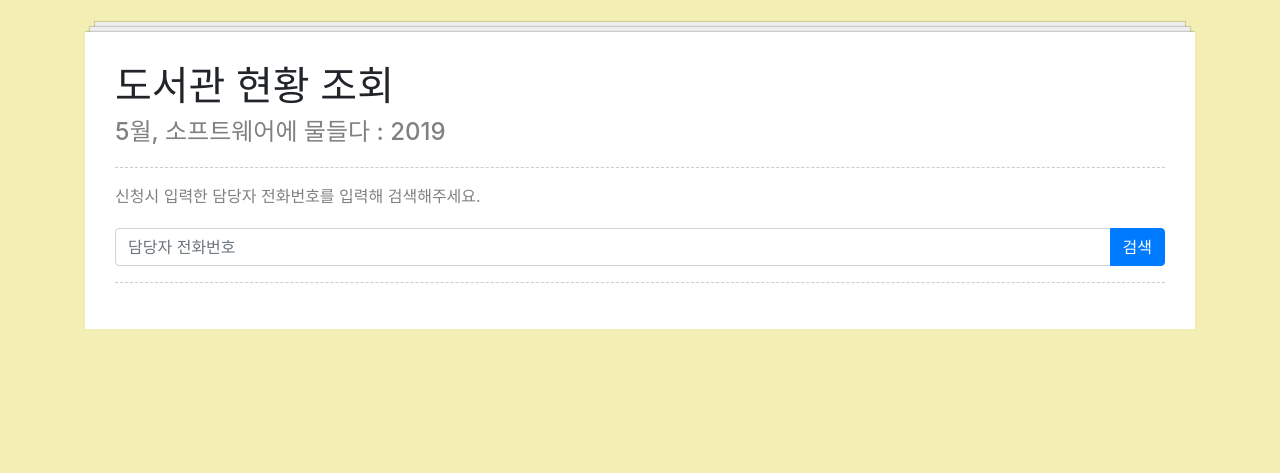
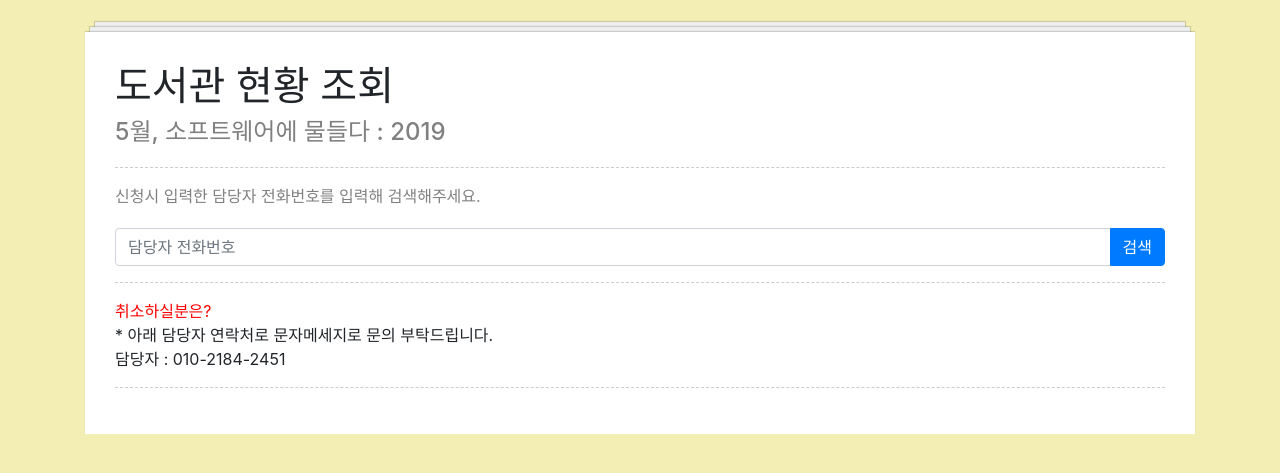
Before and after one commit to somul-project/somul-apply-library, a Python web app: template app/templates/library_detail.html in a window 1280 px wide. Shown: the top 473 px of the page. Run offline with Jinja, Linux system fonts and the light colour scheme; the template is opened without the code that fills it, so the values that code supplies are empty; some libraries are stand-ins or nearby versions.

Commit message:
강연자 정보 처리

```diff
--- a/app/static/js/library/detail.js
+++ b/app/static/js/library/detail.js
@@ -13,6 +13,11 @@ $(document).ready(function() {
     var $search_result = $("#search-result");
     var $library_detail = $("#library-detail");
 
+
+    var $speaker_none = $("#speaker-none");
+    var $speaker_wait = $("#speaker-wait");
+    var $volunteer_none = $("#volunteer-none");
+
     // Search library event handler
     $search_library.click(function (event) {
         event.preventDefault();
@@ -24,24 +29,26 @@ $(document).ready(function() {
         }
 
         $.ajax({
-            type: "GET",
-            url: "/api/v1/library/detail/" + pn,
+            type: "POST",
+            url: "/api/v1/library/detail",
+            data: JSON.stringify({"phone_number" : pn}),
             error: function(err) {
                 $search_fail.css("display", "block");
             },
             beforeSend: function() {
-                $search_fail.css("display", "none");
-                $search_result.css("display", "none");
+                hideComment();
                 showPreloader();
             },
             success: function(response) {
-                // Library name
+                // Library
                 $library_name.text(response["library"]["location_detail"]);
                 $.each(response["library"], (key, value) => {
                     $library_detail.find('#' + key).find("td").text(value);
                 });
 
+                // Volunteer
                 $volunteer_list.empty();
+                if (response["volunteers"].length !== 0) {
                     response["volunteers"].forEach(volunteer => {
                         var card = '<div class="card">';
                         card += '<div class="card-body">';
@@ -52,18 +59,39 @@ $(document).ready(function() {
                         card += '</div>';
                         $volunteer_list.append(card);
                     });
+                } else {
+                    $volunteer_none.css("display", "block");
+                }
 
+                // Speaker
+                var count = 0;
                 $speaker_list.empty();
+                if (response["speakers"].length !== 0) {
                     response["speakers"].forEach(speaker => {
+                        if (!speaker["admin_approved"]) return true;
+
+                        count++;
+
                         var card = '<div class="card">';
                         card += '<div class="card-body">';
-                    card += '<h5 class="card-title">' + speaker["name"] + '</h5>';
-                    card += '<p class="card-text"> Email : ' + speaker["email"] + '</p>';
-                    card += '<p class="card-text"> Phone : ' + speaker["phone"] + '</p>';
+                        card += '<h5 class="card-title">' + speaker["user"]["name"] + '</h5>';
+                        card += '<p class="card-text"> Email : ' + speaker["user"]["email"] + '</p>';
+                        card += '<p class="card-text"> Phone : ' + speaker["user"]["phone"] + '</p>';
+                        card += '<p class="card-text"> Title : ' + speaker["title"] + '</p>';
+                        card += '<p class="card-text"> Description : ' + speaker["description"] + '</p>';
+                        card += '<p class="card-text"> Introduce : ' + speaker["introduce"] + '</p>';
                         card += '</div>';
                         card += '</div>';
                         $speaker_list.append(card);
                     });
+                } else {
+                    $speaker_none.css("display", "block");
+                }
+
+                if (response["speakers"].length !== count) {
+                    $speaker_wait.css("display", "block");
+                    $speaker_wait.text(response["speakers"].length - count + "명의 강연자가 심사 대기중입니다.");
+                }
 
                 $search_result.css("display", "block");
             },
@@ -89,4 +117,12 @@ $(document).ready(function() {
         if (s == '' || isNaN(s)) return false;
         return true;
     }
+
+    var hideComment = () => {
+        $search_fail.css("display", "none");
+        $search_result.css("display", "none");
+        $speaker_none.css("display", "none");
+        $speaker_wait.css("display", "none");
+        $volunteer_none.css("display", "none");
+    }
 });
--- a/app/templates/library_detail.html
+++ b/app/templates/library_detail.html
@@ -34,6 +34,14 @@
             <button class="btn btn-primary " type="button" id="searchLibrary">검색</button>
           </div>
         </div>
+      </div>
+      <hr>
+      <div>
+        <p>
+          <span class="required">취소하실분은?</span><br>
+          * 아래 담당자 연락처로 문자메세지로 문의 부탁드립니다.<br>
+          담당자 : 010-2184-2451
+        </p>
       </div>
       <hr>
       <div id="search-fail" style="display: none">
@@ -109,9 +117,12 @@
         </div>
         <br>
         <h5>강연자 정보</h5>
+        <span id="speaker-none" class="comment" style="display: none">매칭 된 강연자가 없습니다.</span>
+        <span id="speaker-wait" class="comment" style="display: none">강의자를 심사 중입니다.</span>
         <div class="speaker-cards" id="speaker-list"></div>
         <br>
         <h5>봉사자 정보</h5>
+        <span id="volunteer-none" class="comment" style="display: none">매칭 된 봉사자가 없습니다.</span>
         <div class="volunteer-cards" id="volunteer-list"></div>
       </div>
     </div>
```
Lines whose indentation alone changed are shown as unchanged.
